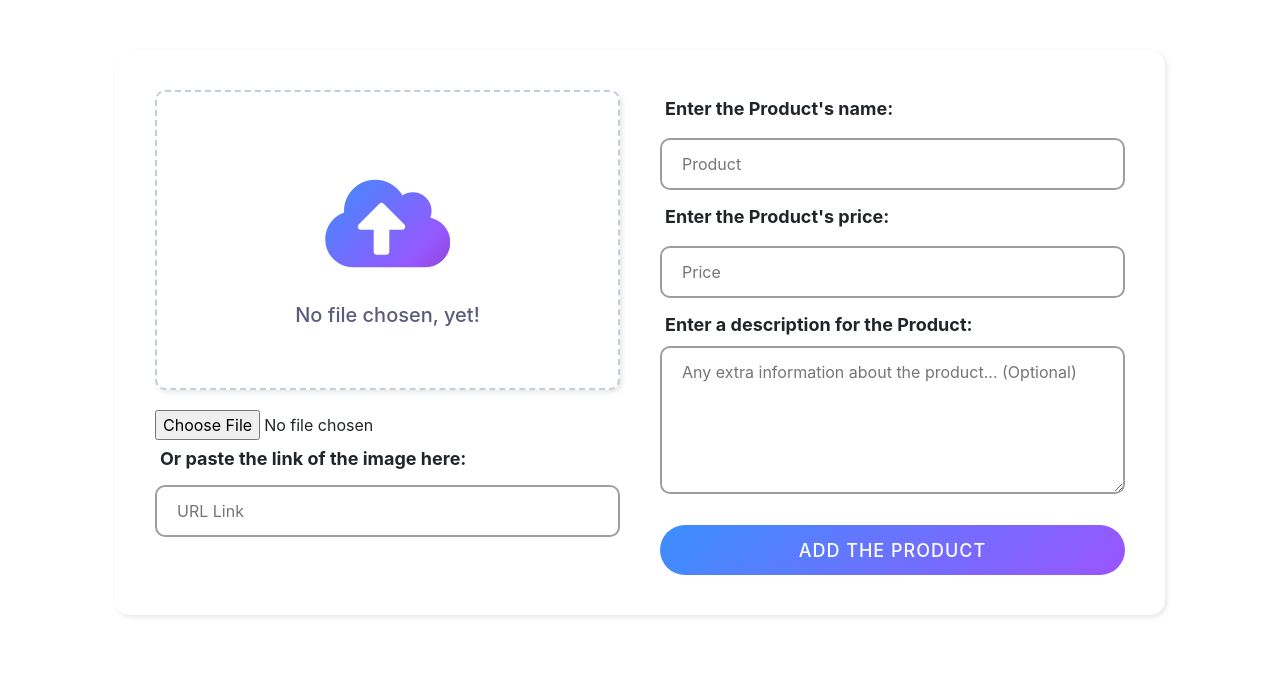
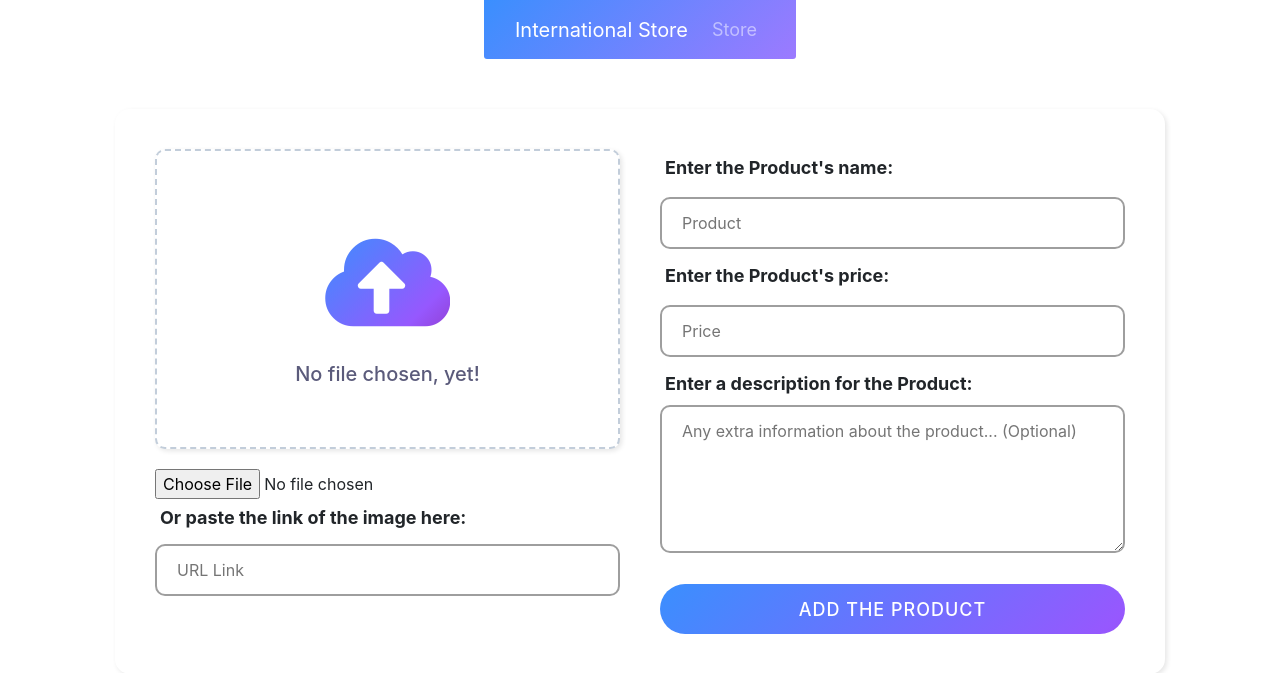
Before and after one commit to Hossein-MJafari/Project-2, a Flask app: page /add_product in a window 1280 px wide. Shown: the top 673 px of the page. Run offline with Flask 3, Linux system fonts and the light colour scheme; some libraries are stand-ins or nearby versions.

Commit message:
added navbar
I included the navbar and a JQuery function to autohide the error/success flashes.

```diff
--- a/website/static/css/add_product_style.css
+++ b/website/static/css/add_product_style.css
@@ -11,6 +11,15 @@ body {
     height: 100%;
     place-items: center;
     text-align: center;
+}
+
+.navbar{
+    margin: 0 0 5px 0;
+    padding: 10px;
+    font-size: large;
+    background-image: linear-gradient(135deg, #3a8ffe, #a977ff, #a1498b);
+    border-radius: 0 0 3px 3px;
+    background-size: 250%;
 }
 
 .container {
--- a/website/templates/add_product.html
+++ b/website/templates/add_product.html
@@ -13,6 +13,20 @@
 </head>
 
 <body>
+  <nav class="navbar navbar-expand-lg navbar-dark">
+    <div class="container-fluid">
+      <a class="navbar-brand" href="#">International Store</a>
+      <button class="navbar-toggler" type="button" data-bs-toggle="collapse" data-bs-target="#navbarNavAltMarkup"
+        aria-controls="navbarNavAltMarkup" aria-expanded="false" aria-label="Toggle navigation">
+        <span class="navbar-toggler-icon"></span>
+      </button>
+      <div class="collapse navbar-collapse" id="navbarNavAltMarkup">
+        <div class="navbar-nav">
+          <a class="nav-link " aria-current="page" href="#">Store</a>
+        </div>
+      </div>
+    </div>
+  </nav>
   {% with messages = get_flashed_messages(with_categories=true) %} {% if
   messages %} {% for category, message in messages %} {% if category ==
   'error' %}
@@ -76,6 +90,8 @@
   <script src="https://cdn.jsdelivr.net/npm/bootstrap@5.1.3/dist/js/bootstrap.bundle.min.js"
     integrity="sha384-ka7Sk0Gln4gmtz2MlQnikT1wXgYsOg+OMhuP+IlRH9sENBO0LRn5q+8nbTov4+1p"
     crossorigin="anonymous"></script>
+  <script src="https://code.jquery.com/jquery-3.6.0.min.js"></script>
+
   <script>
     const wrapper = document.querySelector(".wrapper");
     const fileName = document.querySelector(".file-name");
@@ -110,6 +126,11 @@
         fileName.textContent = valueStore;
       }
     });
+    $(function () {
+      setTimeout(function () {
+        $(".alert").hide(500);
+      }, 5000);
+    });
 
   </script>
 </body>
```
Lines whose indentation alone changed are shown as unchanged.
